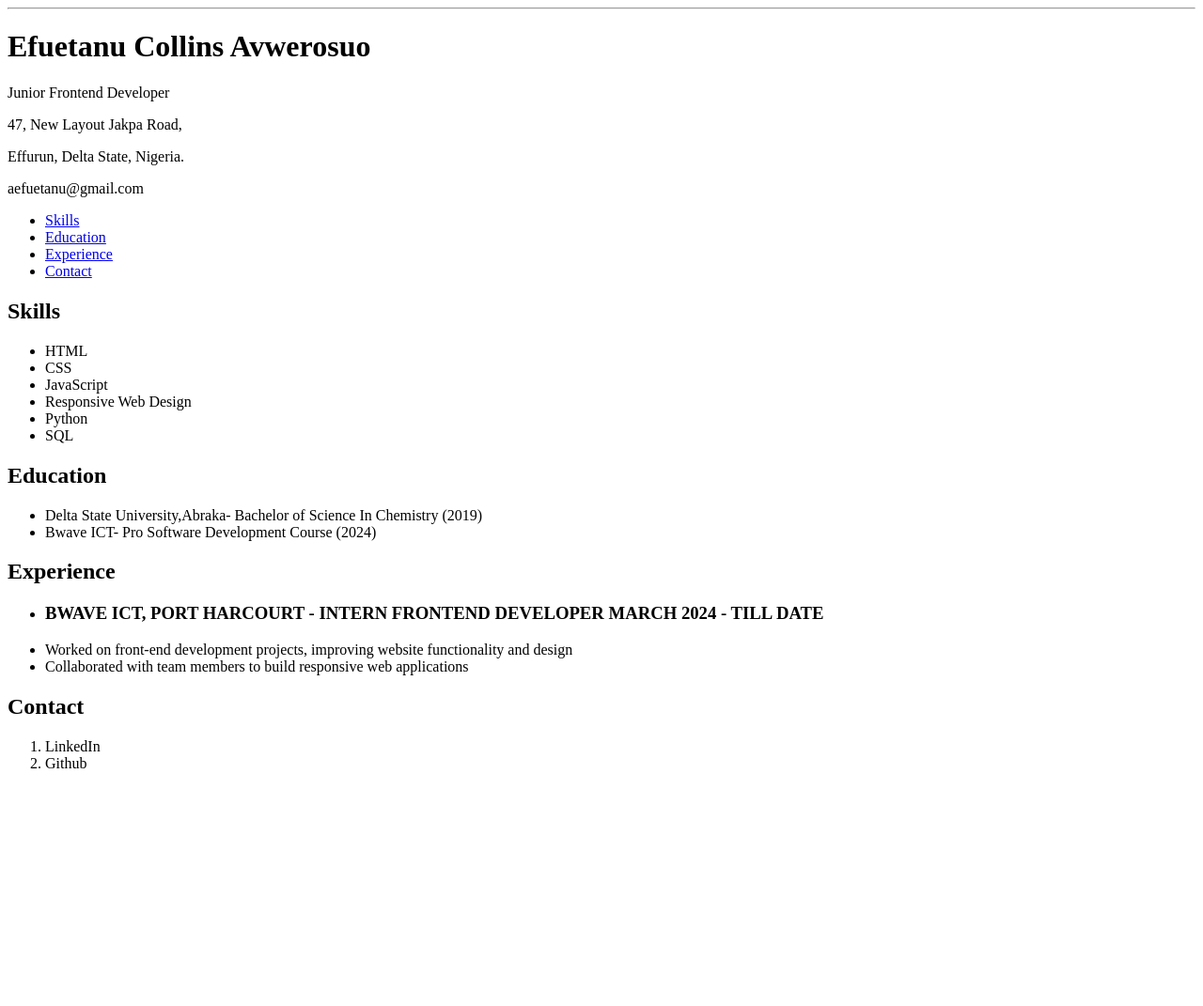
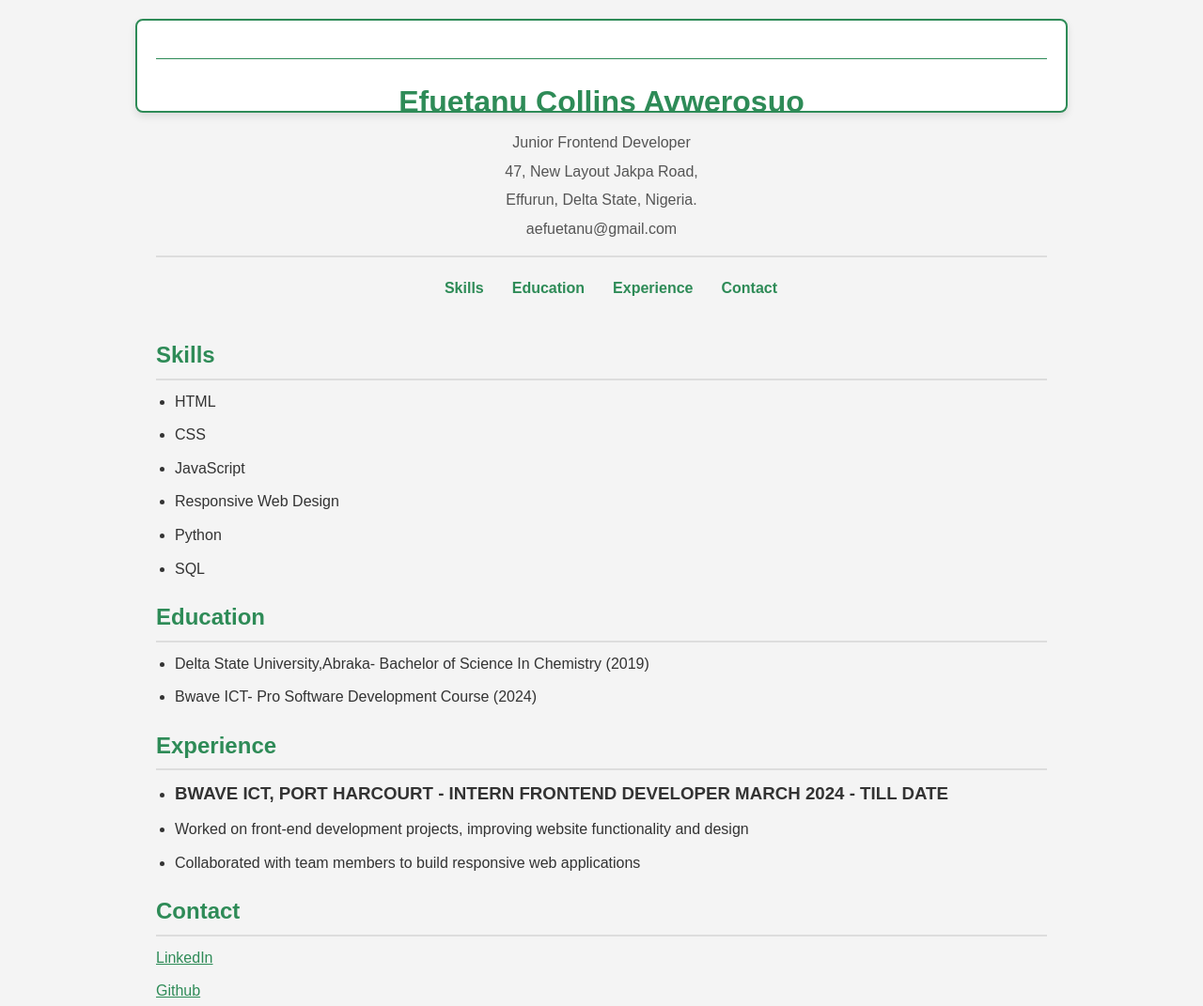
Before and after one commit to Collinzo2022/Single-Page-CV, a plain HTML site: page index.html in a window 1280 px wide. Shown: the whole page at 94% size. Before the commit the page ends 838 px from the top, so only its background shows below. Drawn offline with Linux system fonts and the light colour scheme.

Commit message:
new commit

```diff
--- /dev/null
+++ b/index.css
@@ -0,0 +1,126 @@
+/* Basic CSS Reset */
+* {
+  margin: 0;
+  padding: 0;
+  box-sizing: border-box;
+}
+/* General styles */
+body {
+  font-family: Arial, san-serif;
+  line-height: 1.6;
+  margin: 20px;
+  background-color: #f4f4f4; /* light background color*/
+  color:#333;
+  margin:20px;
+  border-radius: 10px;
+
+}
+.container {
+  width: 80%;
+  height:100px;
+  margin : 20px auto;
+  padding: 20px;
+  background-color: #fff;
+  border: 2px solid #2E8B57;
+  box-shadow: 0px 4px 8px rgba(0, 0, 0, 0.1);
+
+
+}
+
+header {
+  text-align: center;
+  padding-bottom: 10px;
+  border-bottom: 2px solid #ddd;
+}
+header h1 {
+  font-size: 2rem;
+  color: #2e8b57;
+}
+
+header p {
+  margin: 5px 0;
+  font-size: 1rem;
+  color: #555;
+}
+
+/*navigation styles */
+nav ul {
+  display: flex;
+  justify-content: center;
+  list-style: none;
+  margin: 20px 0;
+}
+
+nav ul li {
+  margin: 0 15px;
+}
+
+nav ul li a {
+  text-decoration: none;
+  color: #2e8b57;
+  font-weight: bold;
+}
+
+nav ul li a:hover {
+  text-decoration: underline;
+}
+
+/* main content styles */
+main {
+  padding: 20px 0;
+}
+
+/*section heading styles */
+main h2 {
+  color: #2e8b57;
+  border-bottom: 2px solid #ddd;
+  padding-bottom: 5px;
+  margin-bottom: 10px;
+}
+
+/*unordered list styles for content */
+ul {
+  list-style-type: disc;
+  padding-left: 20px;
+  margin-bottom: 20px;
+}
+
+li {
+  margin-bottom: 10px;
+}
+
+/*contact section styles */
+#contact ol {
+  list-style-type: none;
+  padding-left: 0;
+}
+
+#contact ol li {
+  margin-bottom: 10px;
+}
+
+#contact ol li a:hover {
+  text-decoration: underline;
+}
+
+a {
+  color: #2e8b57;
+}
+
+a:hover {
+  color: #1b5e20; /*darker green on hover */
+}
+
+/*styling the horizontal rule*/
+hr {
+  border:0;
+  height: 1px;
+  background-color: #2e8b57;
+  margin: 20px 0;
+}
+
+/*box-shadow for a clean modern look */
+.container {
+  box-shadow: 0 4px 8px rgba(0, 0, 0, 0.1);
+  border-radius: 8px;
+}
--- a/index.html
+++ b/index.html
@@ -10,9 +10,12 @@
   <meta property="og:type" content="website"/>
   <link rel="icon" type="images/favicon" href="/Single-Page-CV/images/favicon/favicon.png">
   <link rel="icon" type="image/png" href="/assets/images/favicon.png">
+   <!-- Link to external CSS file -->
+  <link rel="stylesheet" href="/Single-Page-CV/index.css">
   <title>Efuetanu Collins - Front-End Developer</title>
 </head>
 <body>
+ <div class="container">
   <header>
     <hr>
     <h1>Efuetanu Collins Avwerosuo</h1>
@@ -63,17 +66,17 @@
         <li>Worked on front-end development projects, improving website functionality and design</li>
         <li>Collaborated with team members to build responsive web applications</li>
       </ul>
-    </section id="contact">
+    </section>
+    <section id="contact">
     <h2>Contact</h2>
     <ol>
-      <li><a href="https://www.linkedin.com/in/efuetanu-collins-361b31137"></a>LinkedIn</li>
-      <li><a href="https://github.com/Collinzo2022"></a>Github</li>
+      <li><a href="https://www.linkedin.com/in/efuetanu-collins-361b31137">LinkedIn</a></li>
+      <li><a href="https://github.com/Collinzo2022">Github</a></li>
     </ol>
-
-    <section>
-
     </section>
   </main>
 
+ </div>
+
 </body>
 </html>
```
